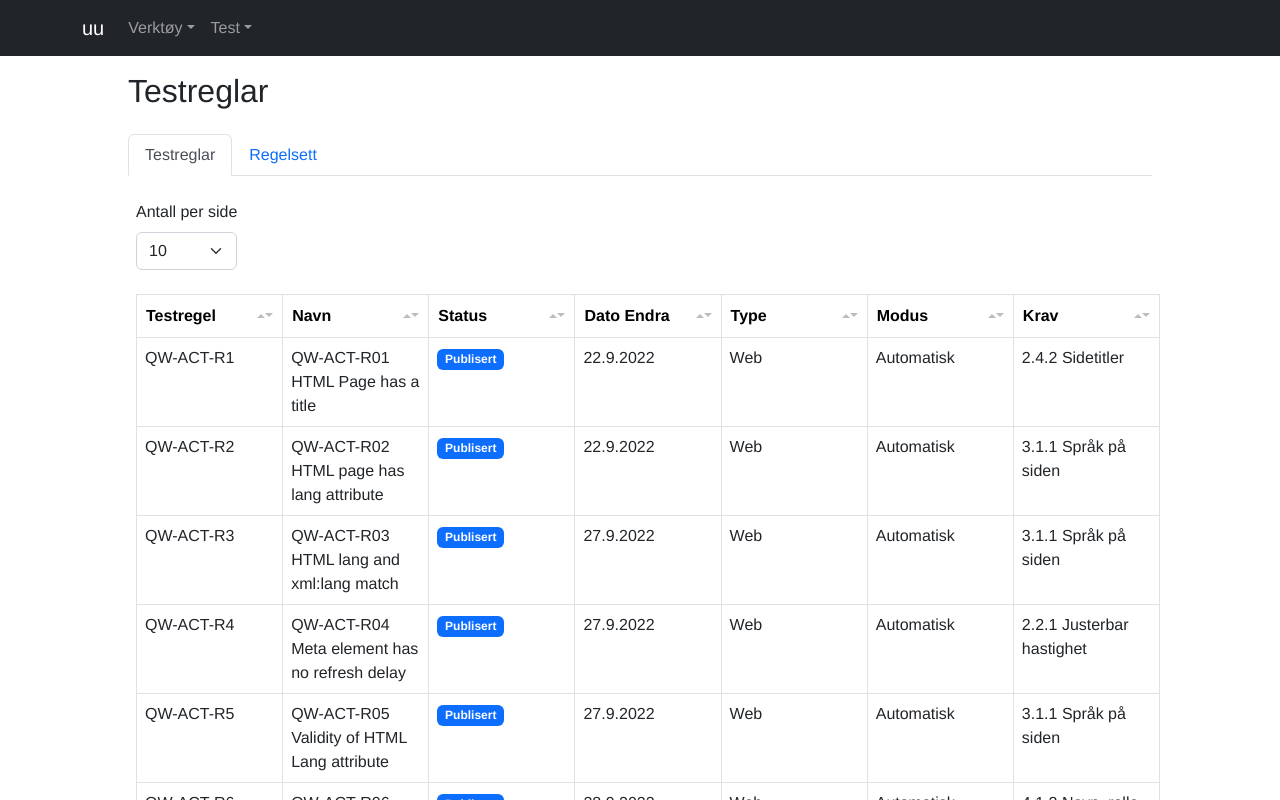
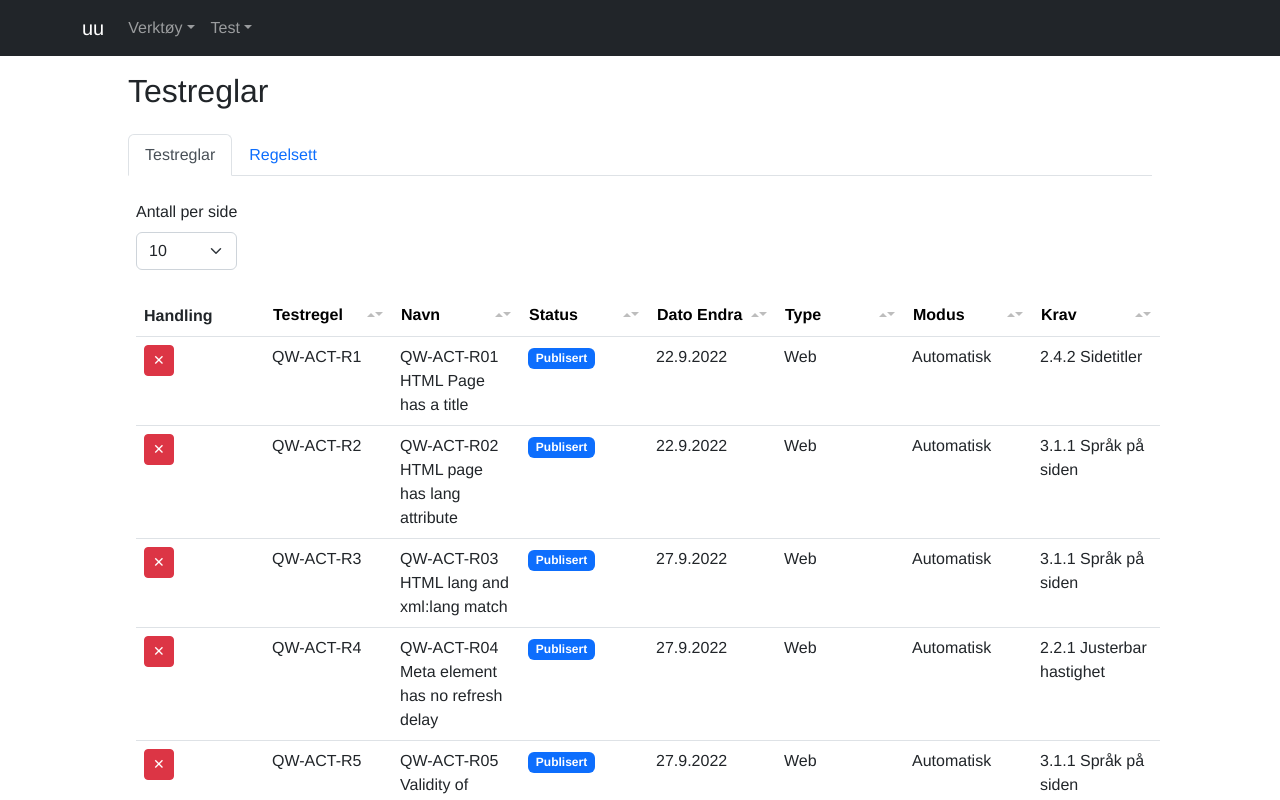
Before and after one commit to TilsynForUniversellUtforming/testlab2-frontend, a React (Vite) app in the folder frontend/: page /testreglar in a window 1280 px wide. Shown: the top 800 px of the page. Built offline with nearby package versions, Linux system fonts and the light colour scheme.

Commit message:
DKF-86 - Velge testreglar - Knapp for fjerning av rader

```diff
--- a/frontend/src/common/table/DigdirTable.tsx
+++ b/frontend/src/common/table/DigdirTable.tsx
@@ -140,7 +140,7 @@ const DigdirTable = ({
         filterValue={globalFilter}
         onChangeFilter={onChangeGlobalFilter}
       />
-      <Table bordered className="digdir-table">
+      <Table className="digdir-table">
         <thead>
           {table.getHeaderGroups().map((headerGroup) => (
             <tr key={headerGroup.id}>
--- a/frontend/src/common/table/TableHeader.tsx
+++ b/frontend/src/common/table/TableHeader.tsx
@@ -15,6 +15,14 @@ export interface Props {
 const TableHeader = ({ table, header, showFilters, loading }: Props) => {
   if (header.isPlaceholder) {
     return null;
+  }
+
+  if (!header.column.getCanSort()) {
+    return (
+      <th colSpan={header.colSpan}>
+        {flexRender(header.column.columnDef.header, header.getContext())}
+      </th>
+    );
   }
 
   return (
--- a/frontend/src/testreglar/api/testreglar_dummy.ts
+++ b/frontend/src/testreglar/api/testreglar_dummy.ts
@@ -8,7 +8,7 @@ const testreglar_dummy = async (): Promise<Testregel[]> => {
     return new Promise((resolve) => setTimeout(resolve, ms));
   };
 
-  await sleep(1000);
+  await sleep(500);
 
   return JSON.parse(response);
 };
--- a/frontend/src/testreglar/regelsett/Regelsett.tsx
+++ b/frontend/src/testreglar/regelsett/Regelsett.tsx
@@ -3,7 +3,7 @@ import React from 'react';
 const Regelsett = () => {
   return (
     <>
-      <div>hei</div>
+      <div>Regelsett</div>
     </>
   );
 };
--- a/frontend/src/testreglar/testreglar-liste/Testreglar.tsx
+++ b/frontend/src/testreglar/testreglar-liste/Testreglar.tsx
@@ -1,5 +1,6 @@
 import { ColumnDef } from '@tanstack/react-table';
 import React, { useCallback, useState } from 'react';
+import { Button } from 'react-bootstrap';
 
 import { useEffectOnce } from '../../common/hooks/useEffectOnce';
 import useFormatDate from '../../common/hooks/useFormatDate';
@@ -9,6 +10,16 @@ import testreglar_dummy from '../api/testreglar_dummy';
 import StatusBadge from './StatusBadge';
 
 const testRegelColumns: ColumnDef<Testregel>[] = [
+  {
+    id: 'Handling',
+    cell: () => (
+      <Button size="sm" variant="danger">
+        &#10005;
+      </Button>
+    ),
+    header: () => <span>Handling</span>,
+    enableSorting: false,
+  },
   {
     accessorFn: (row) => row.TestregelId,
     id: 'TestregelId',
@@ -77,16 +88,14 @@ const Testreglar = () => {
   });
 
   return (
-    <>
     <DigdirTable
       data={testreglar}
       defaultColumns={testRegelColumns}
       error={error}
       loading={loading}
-        showFilters={false}
+      showFilters={false} // TODO - fikse filtere
       onClickRetry={doFetchTestreglar}
     />
-    </>
   );
 };
 
```
Lines whose indentation alone changed are shown as unchanged.
